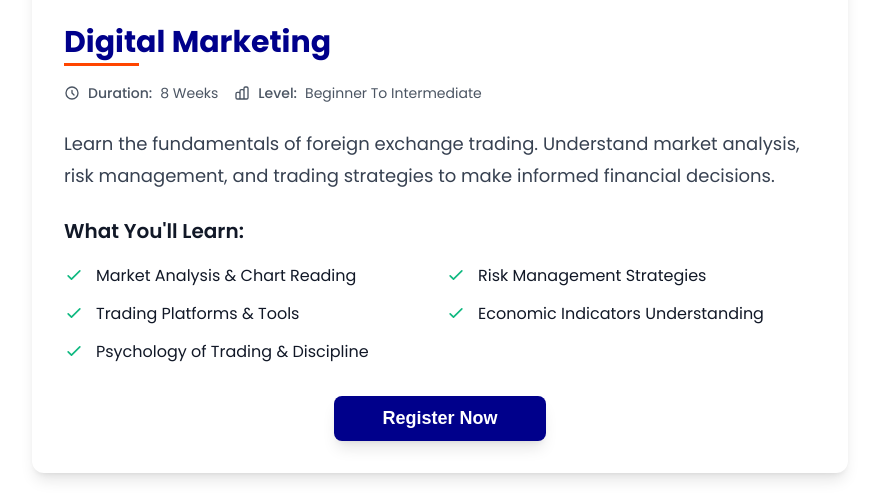
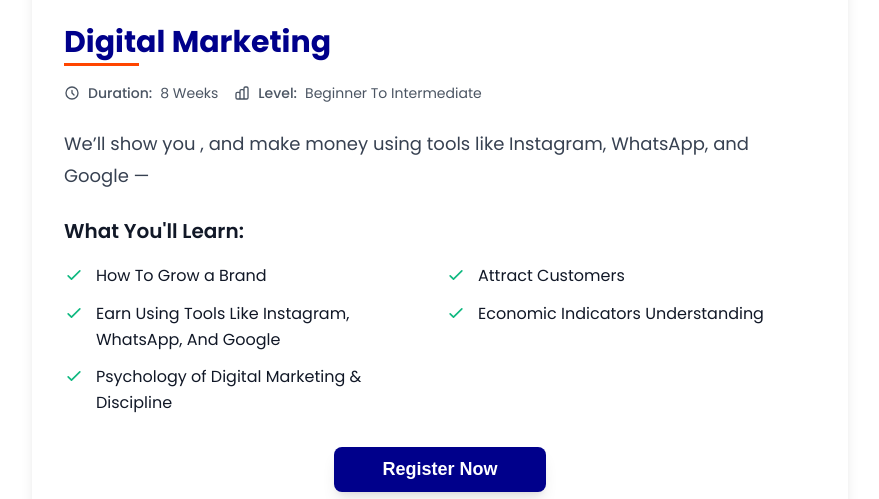
Before and after one commit to devByTawfiq/joeExpress, a website: page programs.html in a window 1280 px wide. Shown: the part 3380-3879 px from the top of the page, without its empty margins (24-903 px from the left). Drawn offline with Linux system fonts and the light colour scheme; a script that the page names is missing.

Commit message:
modified digital marketing details

```diff
--- a/programs.html
+++ b/programs.html
@@ -2140,8 +2140,7 @@ Create stunning and user-friendly digital experiences. Learn design principles,
 
 <!-- Description -->
 <p class="program-description">
-Learn the fundamentals of foreign exchange trading. Understand market analysis, risk management, and trading strategies to make informed financial decisions.
-</p>
+We’ll show you , and make money using tools like Instagram, WhatsApp, and Google —</p>
 
 <!-- Key Skills -->
 <div class="program-skills">
@@ -2151,19 +2150,19 @@ Learn the fundamentals of foreign exchange trading. Understand market analysis,
 <svg class="skill-check" fill="none" stroke="currentColor" viewBox="0 0 24 24">
 <path stroke-linecap="round" stroke-linejoin="round" stroke-width="2" d="M5 13l4 4L19 7"></path>
 </svg>
-<span>Market Analysis & Chart Reading</span>
+<span>How To Grow a Brand</span>
 </li>
 <li class="skill-item">
 <svg class="skill-check" fill="none" stroke="currentColor" viewBox="0 0 24 24">
 <path stroke-linecap="round" stroke-linejoin="round" stroke-width="2" d="M5 13l4 4L19 7"></path>
 </svg>
-<span>Risk Management Strategies</span>
+<span>Attract Customers</span>
 </li>
 <li class="skill-item">
 <svg class="skill-check" fill="none" stroke="currentColor" viewBox="0 0 24 24">
 <path stroke-linecap="round" stroke-linejoin="round" stroke-width="2" d="M5 13l4 4L19 7"></path>
 </svg>
-<span>Trading Platforms & Tools</span>
+<span> Earn Using Tools Like Instagram, WhatsApp, And Google</span>
 </li>
 <li class="skill-item">
 <svg class="skill-check" fill="none" stroke="currentColor" viewBox="0 0 24 24">
@@ -2175,7 +2174,7 @@ Learn the fundamentals of foreign exchange trading. Understand market analysis,
 <svg class="skill-check" fill="none" stroke="currentColor" viewBox="0 0 24 24">
 <path stroke-linecap="round" stroke-linejoin="round" stroke-width="2" d="M5 13l4 4L19 7"></path>
 </svg>
-<span>Psychology of Trading & Discipline</span>
+<span>Psychology of Digital Marketing & Discipline</span>
 </li>
 </ul>
 </div>
```
Also changed, not shown: index.html (+1 -1 lines).
